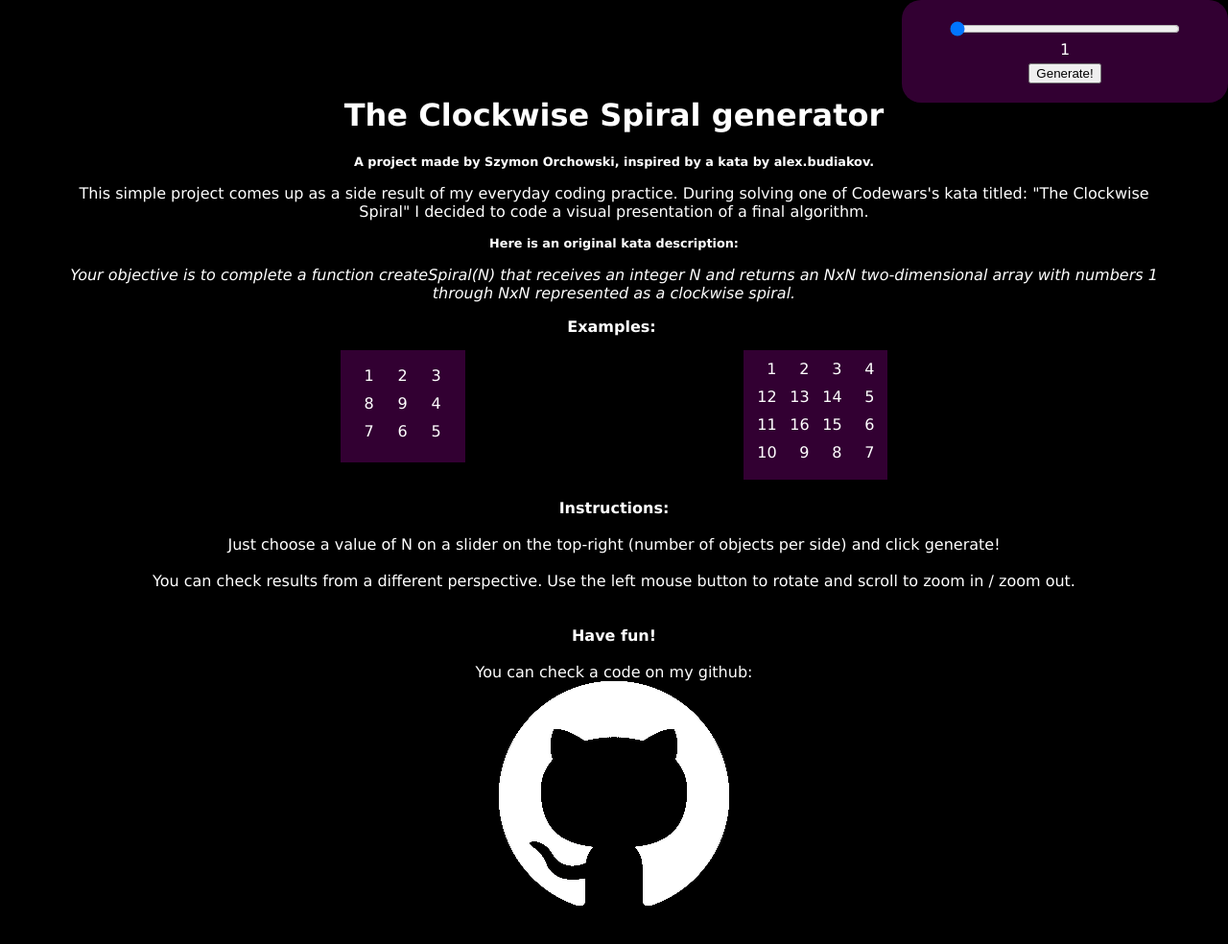
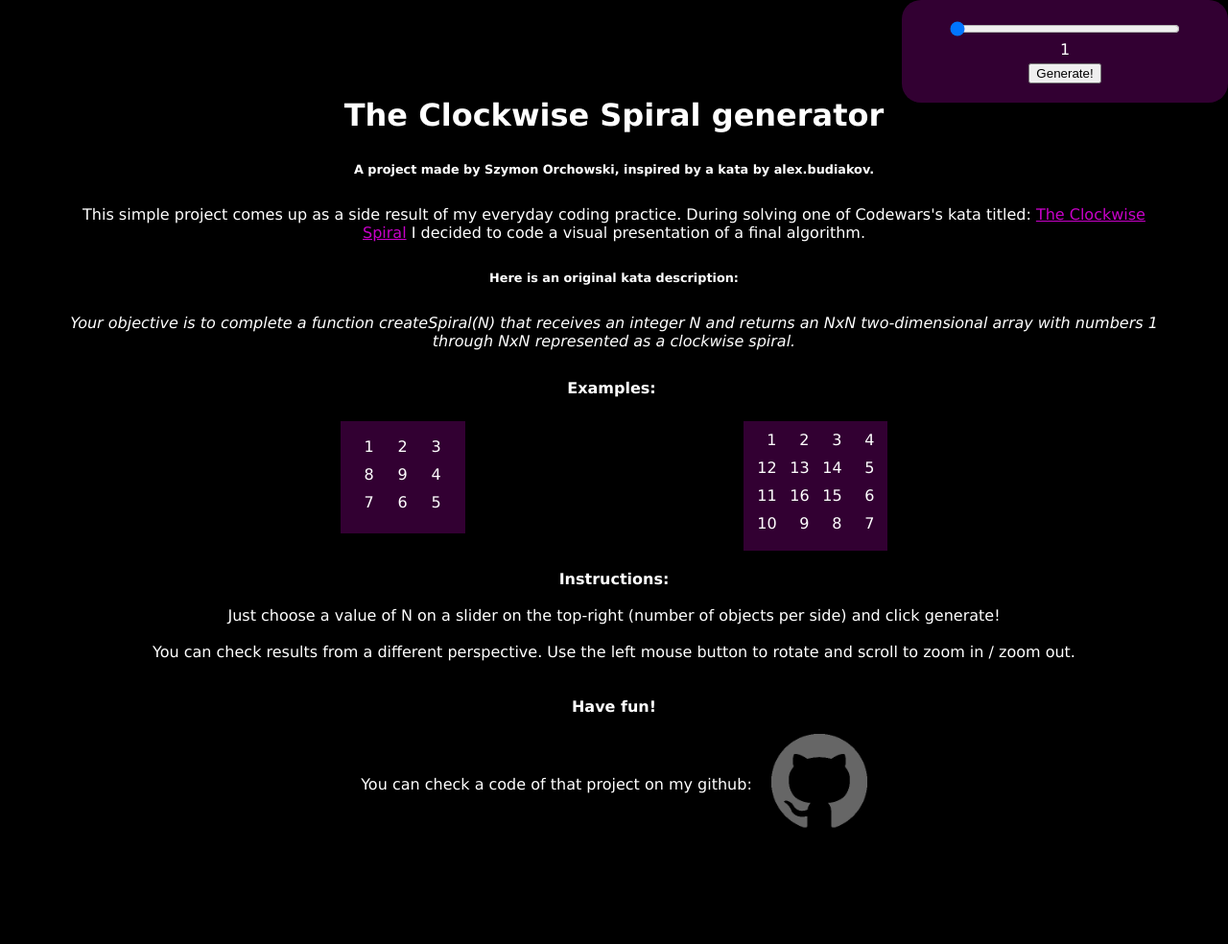
Before and after one commit to SzymonOrchowski/clockwise_spiral_3d_generator, a website: page src/index.html in a window 1280 px wide. Shown: the whole page at 96% size. Drawn offline with Linux system fonts and the light colour scheme.

Commit message:
small fixes

```diff
--- a/src/index.html
+++ b/src/index.html
@@ -12,7 +12,7 @@
             <div id="header">
                 <h1>The Clockwise Spiral generator</h1>
                 <h3>A project made by Szymon Orchowski, inspired by a kata by alex.budiakov.</h3>
-                <p>This simple project comes up as a side result of my everyday coding practice. During solving one of Codewars's kata titled: "The Clockwise Spiral" I decided to code a visual presentation of a final algorithm.</p>
+                <p>This simple project comes up as a side result of my everyday coding practice. During solving one of Codewars's kata titled: <a href="https://www.codewars.com/kata/536a155256eb459b8700077e">The Clockwise Spiral</a> I decided to code a visual presentation of a final algorithm.</p>
                 <h3>Here is an original kata description:</h3>
                 <p>
                     <i>
@@ -86,10 +86,10 @@
                 <br/>
                 <div id="github">
                     <div>
-                        You can check a code on my github:
+                        You can check a code of that project on my github:
                     </div>
                     <div>
-                        <a href=""><img src="GithubIcon.png"/></a>
+                        <a href="https://github.com/SzymonOrchowski/clockwise_spiral_3d_generator"><img src="GithubIcon.png" width="100"/></a>
                     </div>
                 </div>
             </div>
--- a/src/style.css
+++ b/src/style.css
@@ -7,6 +7,12 @@ body {
 
 h3 {
     font-size: 0.8em;
+    margin-top: 30px;
+    margin-bottom: 30px;
+}
+
+a {
+    color:rgba(200, 0, 200, 1)
 }
 
 #sliderForm {
@@ -71,8 +77,8 @@ h3 {
     font-weight: 800;
     text-align: center;
     margin-right: 5px;
-    margin-top: 10px;
-    margin-bottom: 15px;
+    margin-top: 30px;
+    margin-bottom: 25px;
 }
 
 #header {
@@ -84,3 +90,18 @@ h3 {
     text-align: center;
     margin-bottom: 100px;
 }
+
+#github {
+    justify-content: center;
+    align-items: center;
+    display: flex;
+}
+
+#github img {
+    margin-left: 20px;
+    opacity: 0.4;
+}
+
+#github img:hover {
+    opacity: 0.9;
+}
```
